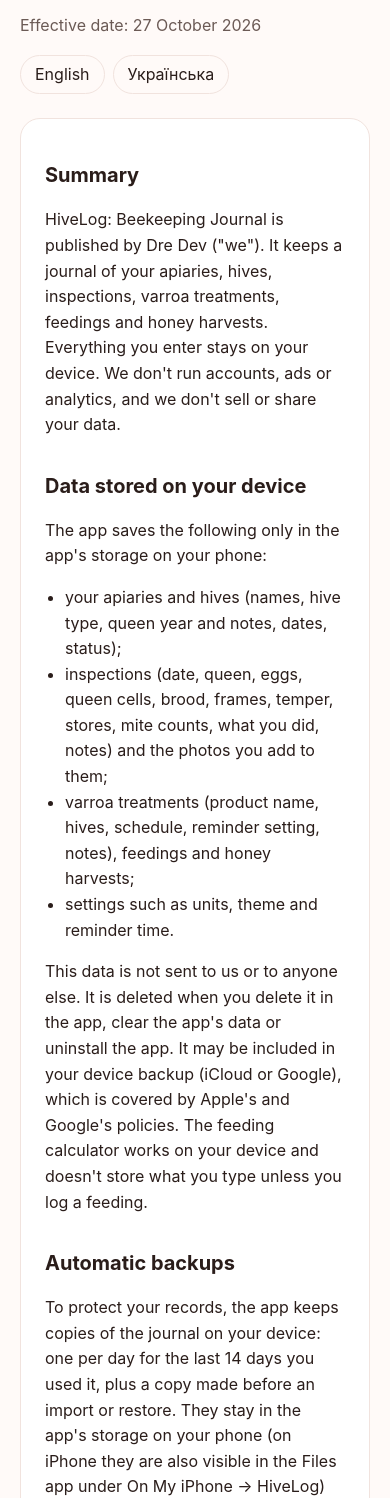
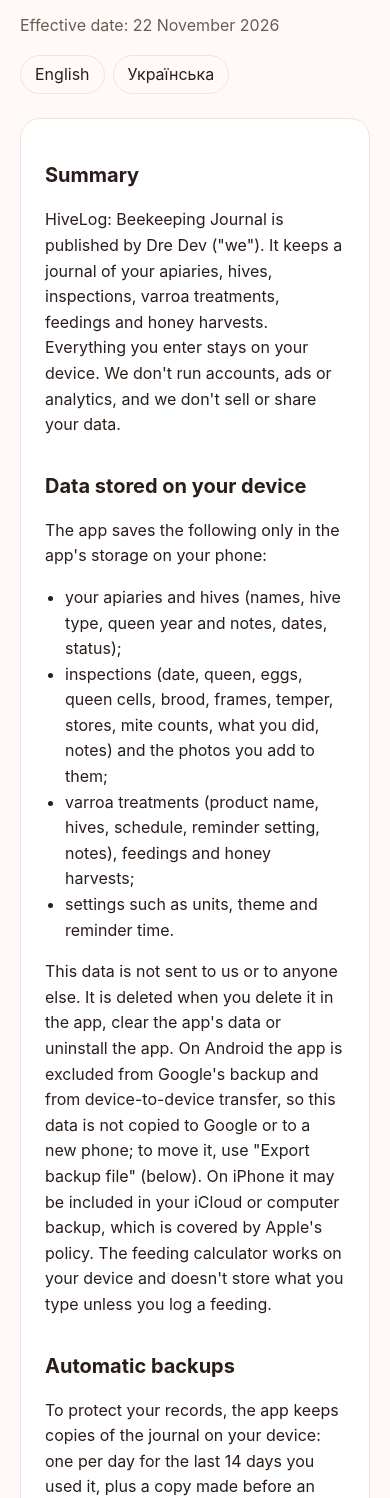
Before and after one commit to andronaft-2/app_politics_and_terms, a plain HTML site: page hivelog/privacy.html in a window 390 px wide. Shown: the part 102-1600 px from the top of the page. Drawn offline with Linux system fonts and the light colour scheme.

Commit message:
HiveLog privacy: no Google backup on Android; the backup file moves the journal; iPhone backups unchanged
Co-Authored-By: Claude Opus 5.5 <noreply@anthropic.com>

```diff
--- a/hivelog/privacy.html
+++ b/hivelog/privacy.html
@@ -10,7 +10,7 @@
 <body>
 <main>
   <header><div class="logo"></div><h1>HiveLog privacy policy</h1></header>
-  <p class="muted">Effective date: 27 October 2026</p>
+  <p class="muted">Effective date: 22 November 2026</p>
   <nav class="lang"><a href="#en">English</a><a href="#uk">Українська</a></nav>
 
   <section class="doc" id="en">
@@ -25,7 +25,7 @@
       <li>varroa treatments (product name, hives, schedule, reminder setting, notes), feedings and honey harvests;</li>
       <li>settings such as units, theme and reminder time.</li>
     </ul>
-    <p>This data is not sent to us or to anyone else. It is deleted when you delete it in the app, clear the app's data or uninstall the app. It may be included in your device backup (iCloud or Google), which is covered by Apple's and Google's policies. The feeding calculator works on your device and doesn't store what you type unless you log a feeding.</p>
+    <p>This data is not sent to us or to anyone else. It is deleted when you delete it in the app, clear the app's data or uninstall the app. On Android the app is excluded from Google's backup and from device-to-device transfer, so this data is not copied to Google or to a new phone; to move it, use "Export backup file" (below). On iPhone it may be included in your iCloud or computer backup, which is covered by Apple's policy. The feeding calculator works on your device and doesn't store what you type unless you log a feeding.</p>
 
     <h2>Automatic backups</h2>
     <p>To protect your records, the app keeps copies of the journal on your device: one per day for the last 14 days you used it, plus a copy made before an import or restore. They stay in the app's storage on your phone (on iPhone they are also visible in the Files app under On My iPhone → HiveLog) and are deleted with the app.</p>
@@ -75,7 +75,7 @@
       <li>обробки від кліща (назва препарату, вулики, схема, налаштування нагадувань, нотатки), підгодівлі й медозбір;</li>
       <li>налаштування: одиниці, тема, час нагадувань.</li>
     </ul>
-    <p>Ці дані не надсилаються ні нам, ні комусь іншому. Вони видаляються, коли ви видаляєте їх у застосунку, очищаєте дані застосунку або видаляєте його. Вони можуть потрапити в резервну копію пристрою (iCloud або Google), на яку поширюються правила Apple і Google. Калькулятор підгодівлі працює на пристрої й не зберігає введене, якщо ви не записуєте підгодівлю.</p>
+    <p>Ці дані не надсилаються ні нам, ні комусь іншому. Вони видаляються, коли ви видаляєте їх у застосунку, очищаєте дані застосунку або видаляєте його. На Android застосунок виключено з резервного копіювання Google і з перенесення на інший пристрій, тож ці дані не копіюються ні в Google, ні на новий телефон; щоб перенести їх, скористайтеся «Експортувати файл копії» (нижче). На iPhone вони можуть потрапити в резервну копію iCloud або комп’ютера, на яку поширюються правила Apple. Калькулятор підгодівлі працює на пристрої й не зберігає введене, якщо ви не записуєте підгодівлю.</p>
 
     <h2>Автоматичні копії</h2>
     <p>Щоб уберегти записи, застосунок зберігає копії журналу на пристрої: по одній за кожен із 14 останніх днів використання, а також копію перед імпортом чи відновленням. Вони лишаються в памʼяті застосунку на телефоні (на iPhone їх видно й у застосунку «Файли»: На iPhone → HiveLog) і видаляються разом із застосунком.</p>
```
